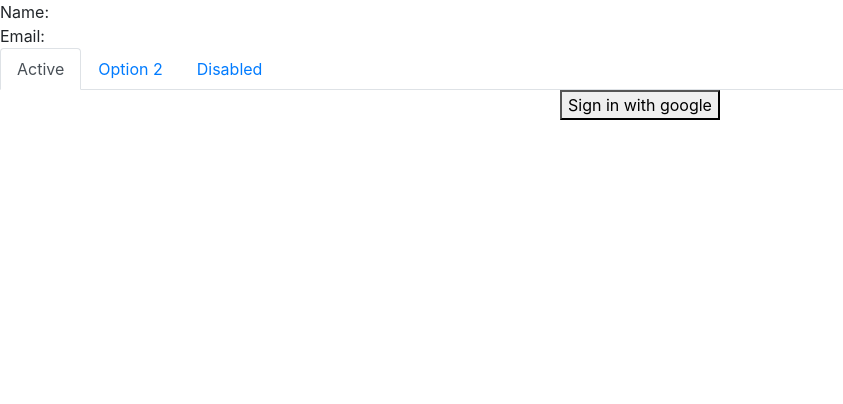
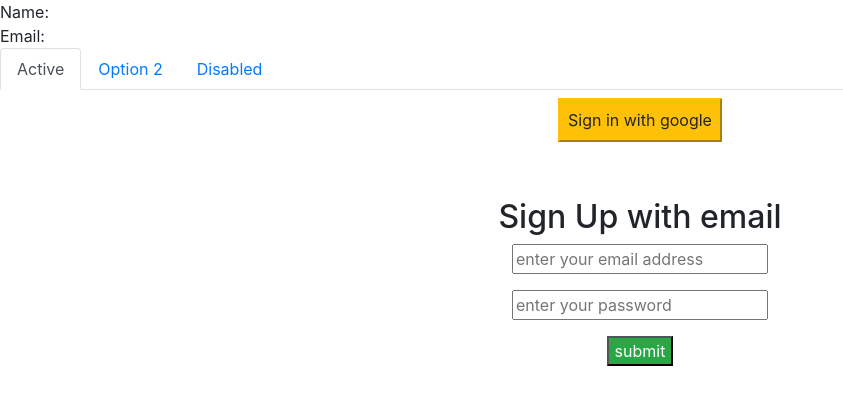
Before and after one commit to Th3At0nic/capital-rider, a React (Create React App) app: page /login in a window 1280 px wide. Shown: the top 404 px of the page, without its empty margins (0-843 px from the left). Built offline with nearby package versions, Linux system fonts and the light colour scheme.

Commit message:
final push

```diff
--- a/src/Components/Login/Login.js
+++ b/src/Components/Login/Login.js
@@ -33,9 +33,41 @@ const Login = () => {
         console.log(errorMessage);
       });
   };
+  const handleSubmit = () => {
+    console.log("submit clicked");
+  };
+  const handleChange = (event) => {
+    console.log(event.target.value);
+  };
   return (
     <div>
-      <button onClick={handleGoogleSignIn}>Sign in with google</button>
+      <button className="p-2 m-2 btn-warning" onClick={handleGoogleSignIn}>
+        Sign in with google
+      </button>
+      <br />
+      <h2 className="mt-5">Sign Up with email</h2>
+      <form action="" onSubmit={handleSubmit}>
+        <input
+          onChange={handleChange}
+          className="mb-3"
+          type="text"
+          placeholder="enter your email address"
+          required
+        />
+        <br />
+        <input
+          onChange={handleChange}
+          type="password"
+          placeholder="enter your password"
+          required
+        />
+        <br />
+        <input
+          className="mt-3 bg-success text-white"
+          type="submit"
+          value="submit"
+        />
+      </form>
     </div>
   );
 };
```
Also changed, not shown: src/Components/CreateUser/CreateUser.js (added, +23 -0 lines).
